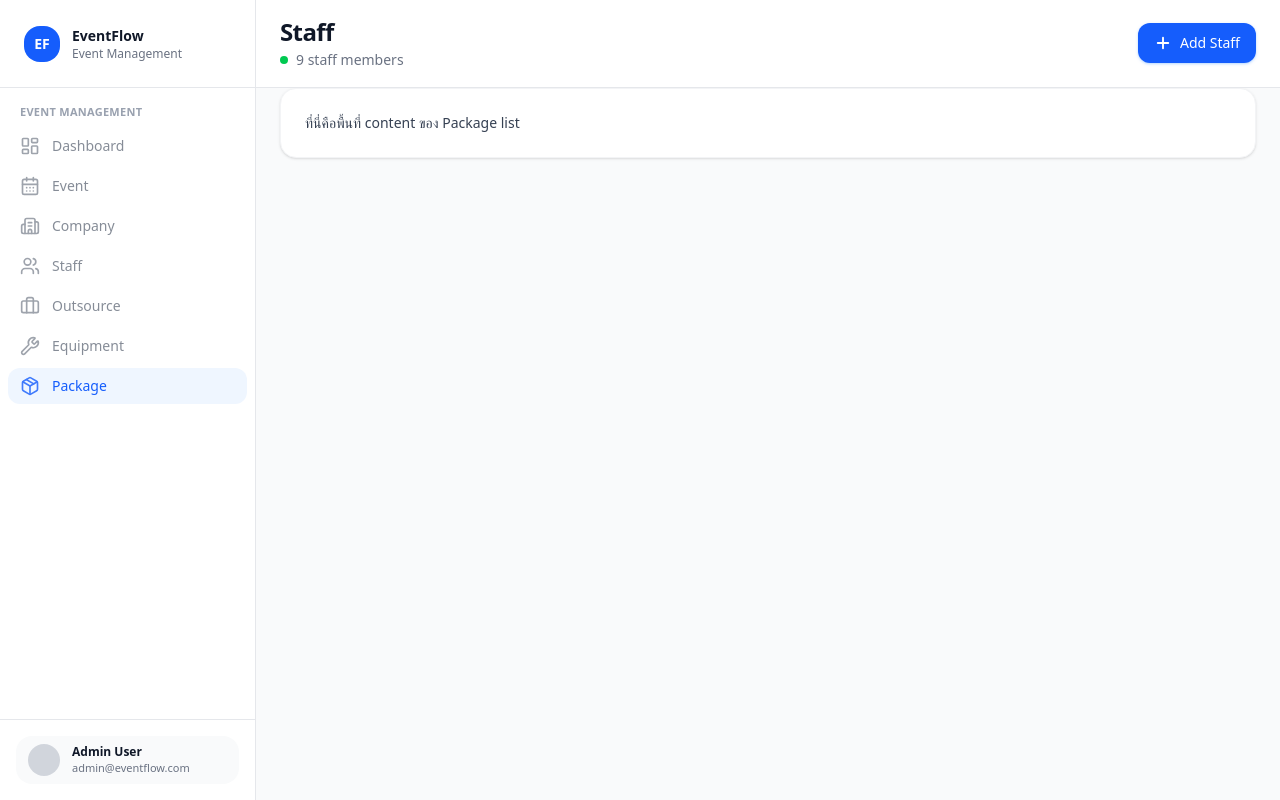
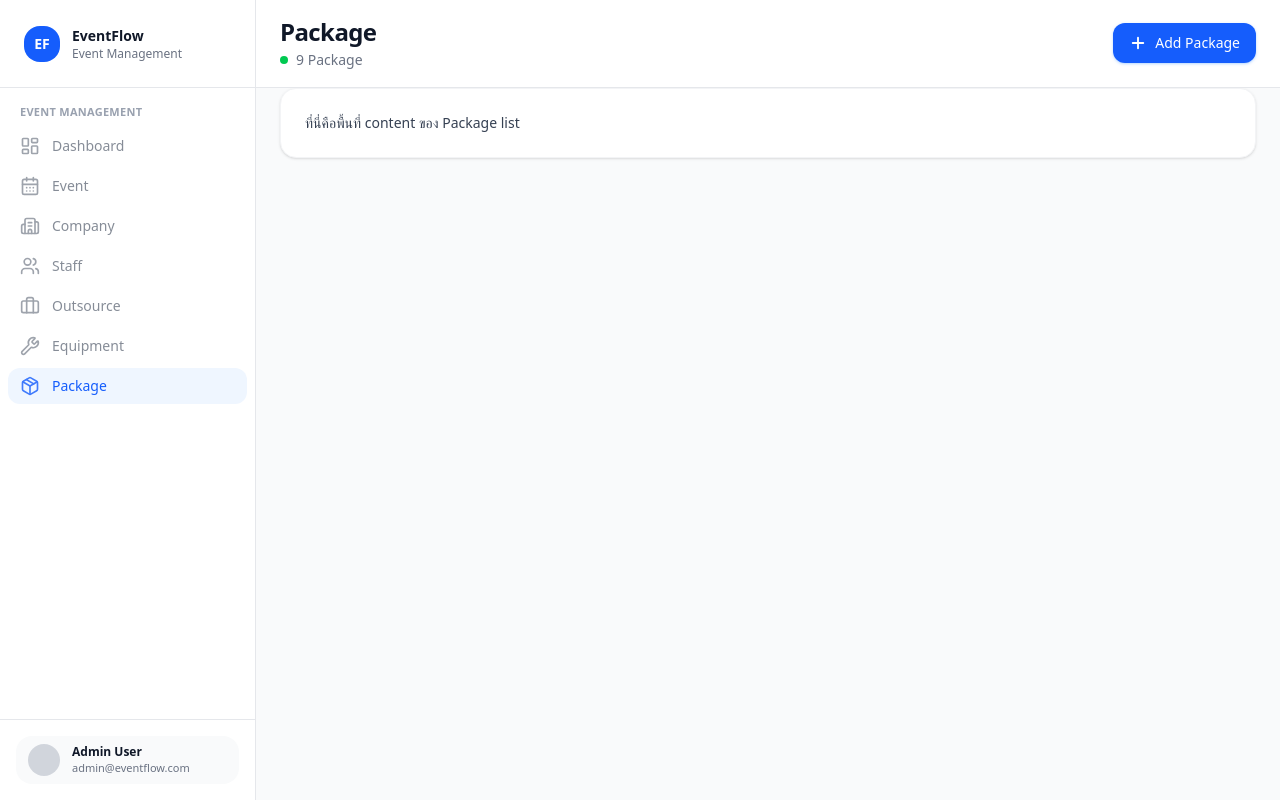
Before and after one commit to RESS69/event, a React (Vite) app: page /package in a window 1280 px wide. Built offline with nearby package versions, Linux system fonts and the light colour scheme.

Commit message:
fix label

```diff
--- a/src/pages/PackageList.tsx
+++ b/src/pages/PackageList.tsx
@@ -22,13 +22,13 @@ function PackageListRoute() {
 
       <div className="flex min-h-0 flex-1 flex-col">
         <PageHeader
-          title="Staff"
+          title="Package"
           count={totalPackages}
-          countLabel="staff members"
+          countLabel="Package"
           actions={
             <Button
               icon={<Plus size={18} strokeWidth={2.5} />}
-              title="Add Staff"
+              title="Add Package"
               className="bg-blue-600 hover:bg-blue-700 shadow-blue-200"
             />
           }
```
